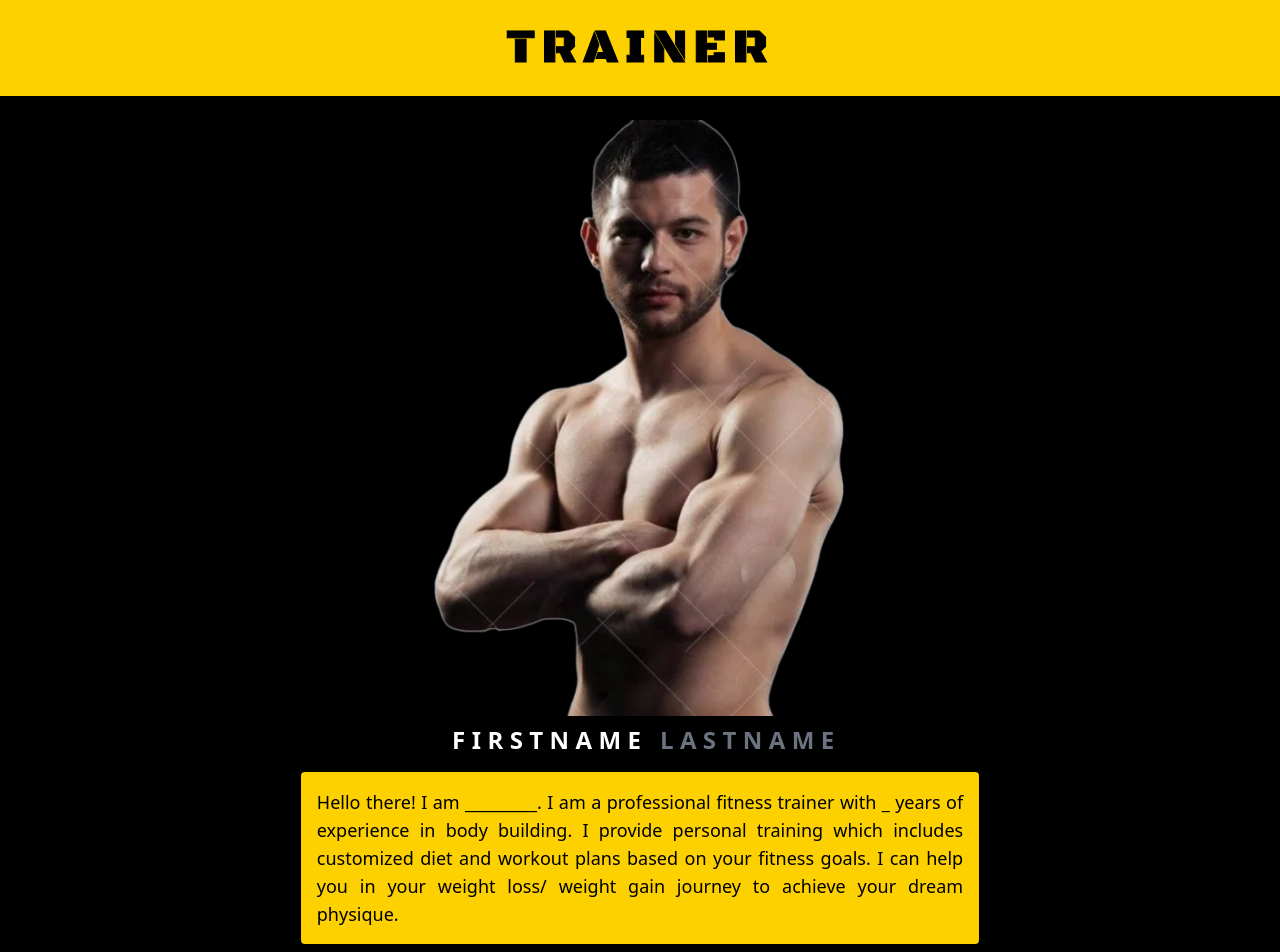
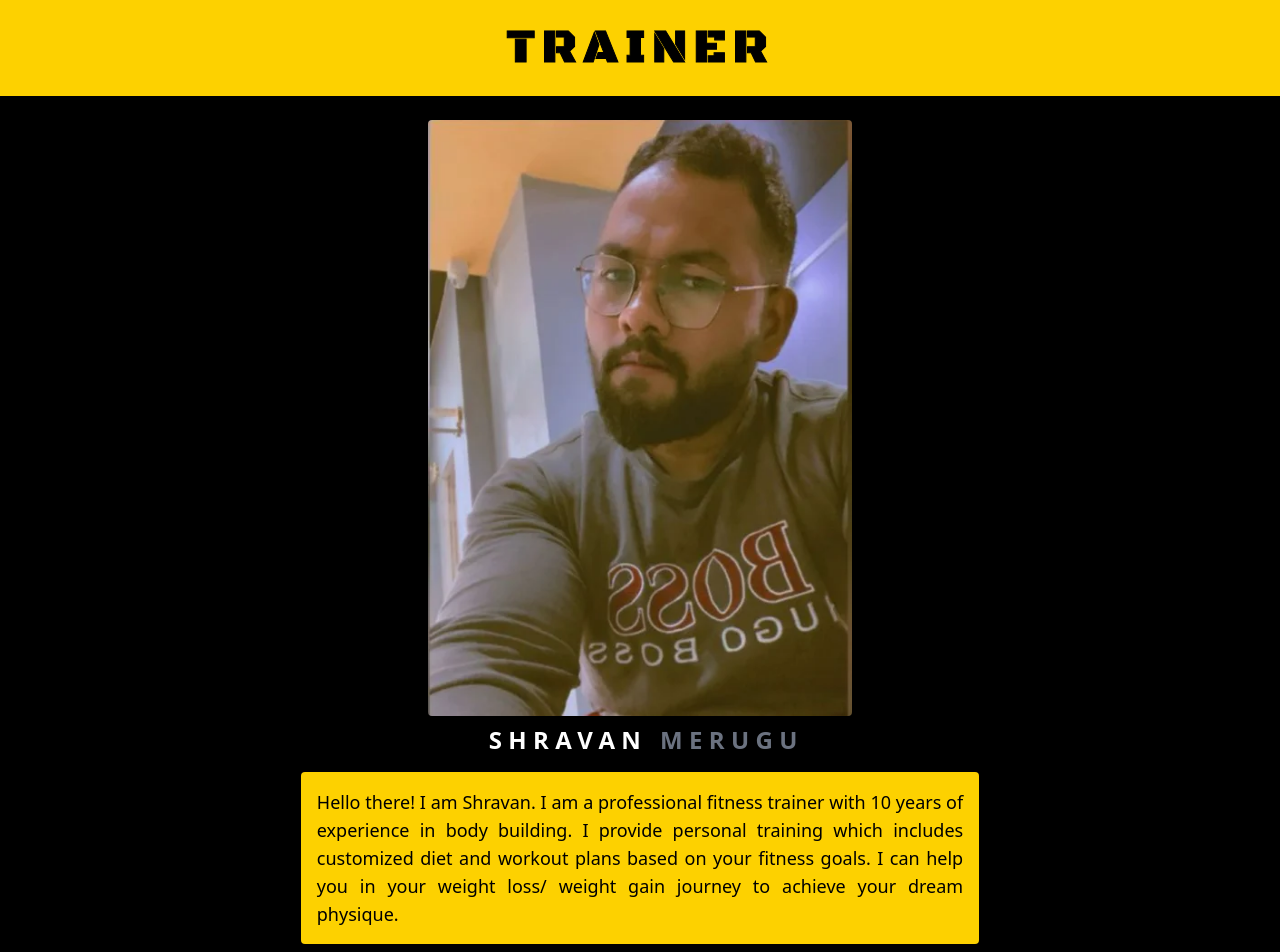
Before and after one commit to srk5121/rock-gym, a React (Vite) app: page / in a window 1280 px wide. Shown: the part 800-1752 px from the top of the page. Built offline with nearby package versions, Linux system fonts and the light colour scheme; a web font is replaced by a local one.

Commit message:
update:updated trainer information

```diff
--- a/index.html
+++ b/index.html
@@ -4,6 +4,7 @@
     <meta charset="UTF-8" />
     <link rel="icon" type="image/svg+xml" href="/favicon32.png" />
     <meta name="viewport" content="width=device-width, initial-scale=1.0" />
+    <meta name="author" content="Designer & Developer : Srikanth Raj K" />
     <title>Rock Gym</title>
 
     <link rel="preconnect" href="https://fonts.googleapis.com" />
--- a/src/sections/contact us/Contact.jsx
+++ b/src/sections/contact us/Contact.jsx
@@ -1,5 +1,5 @@
 import { BsTelephone } from "react-icons/bs";
-import { TfiEmail } from "react-icons/tfi";
+import { FaFacebookSquare } from "react-icons/fa";
 const Contact = () => {
   const year = new Date().getFullYear();
   return (
@@ -9,11 +9,13 @@
           <div>
             <h3 className="flex items-center gap-2">
               <BsTelephone />
-              <a href="tel:+910123456789">0123456789</a>
+              <a href="tel:+918328118425">8328118425</a>
             </h3>
             <h3 className="flex items-center gap-2">
-              <TfiEmail />
-              <a href="mailto:example@gmail.com">example@gmail.com</a>
+              <FaFacebookSquare />
+              <a href="https://m.facebook.com/people/Rock-gymfitness-studio/100064187468074/?locale=hi_IN">
+                Rock Gym | Facebook
+              </a>
             </h3>
           </div>
           <div>
@@ -31,6 +33,13 @@
           </div>
         </div>
       </section>
+      <hr className="mx-auto w-3/4 border-black" />
+      <div className="mx-auto w-4/5 py-4 md:max-w-2xl lg:max-w-4xl">
+        <p className="flex flex-col items-center justify-center text-lg font-medium tracking-widest sm:flex-row sm:gap-1 md:font-semibold">
+          <span>Designed & Developed by</span>
+          <span className="italic">Srikanth Raj K</span>
+        </p>
+      </div>
     </footer>
   );
 };
--- a/src/sections/trainer/Trainer.jsx
+++ b/src/sections/trainer/Trainer.jsx
@@ -13,18 +13,18 @@
             src={TrainerPNG}
             alt="Trainer"
             loading="lazy"
-            className="w-[50%]"
+            className="w-[50%] rounded"
           />
           <h2 className="flex flex-wrap justify-center text-2xl font-semibold tracking-[0.3rem] md:font-bold md:tracking-[0.4rem]">
-            <span className="text-">&nbsp;FIRSTNAME&nbsp;</span>
-            <span className="text-gray-500">LASTNAME</span>
+            <span className="text-">&nbsp;SHRAVAN&nbsp;</span>
+            <span className="text-gray-500">MERUGU</span>
           </h2>
         </div>
         <div className="w-full items-stretch justify-center widescreen:lg:flex widescreen:lg:self-stretch">
           <p className="mx-auto grid place-content-center rounded bg-primary p-4 font-medium text-black lg:w-4/5 lg:text-lg widescreen:lg:text-lg">
             <span className="self-center text-justify">
-              Hello there! I am _________. I am a professional fitness trainer
-              with _ years of experience in body building. I provide personal
+              Hello there! I am Shravan. I am a professional fitness trainer
+              with 10 years of experience in body building. I provide personal
               training which includes customized diet and workout plans based on
               your fitness goals. I can help you in your weight loss/ weight
               gain journey to achieve your dream physique.{" "}
```
Also changed, not shown: src/sections/trainer/trainer.webp.
